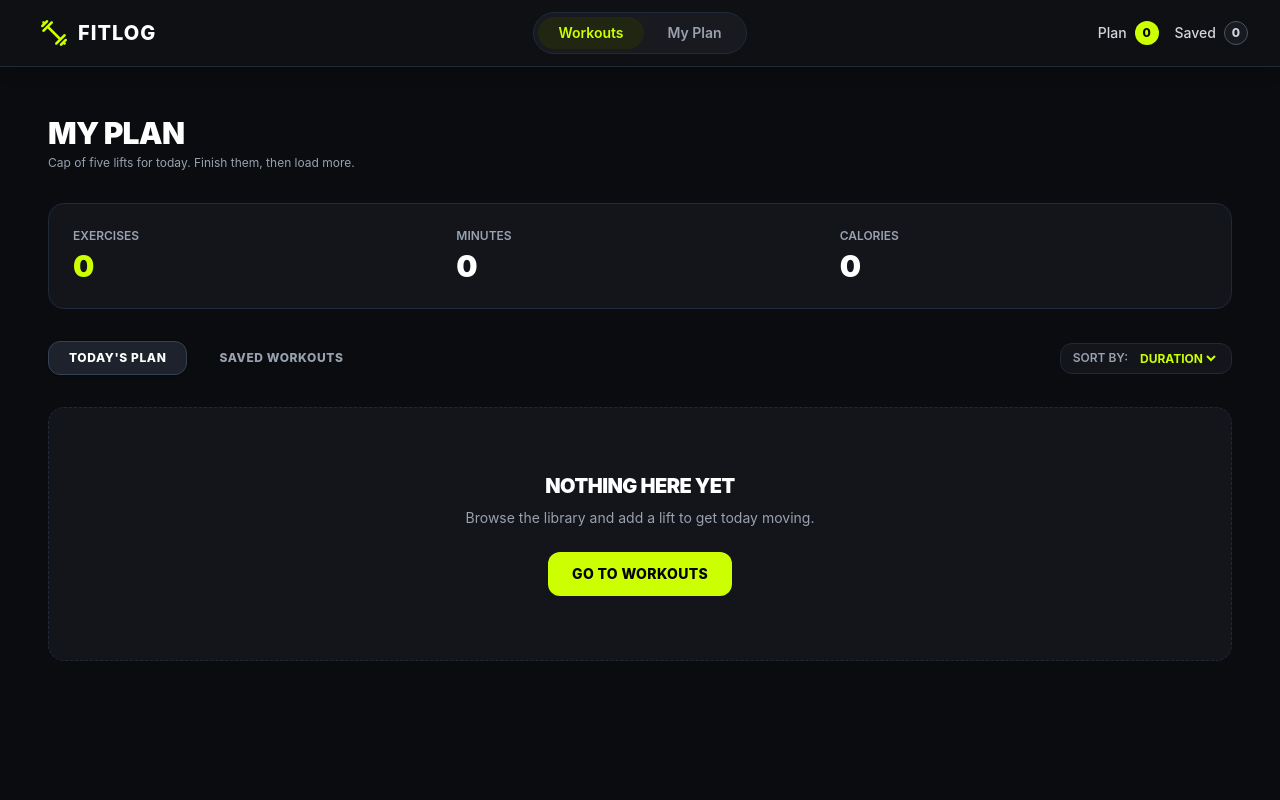
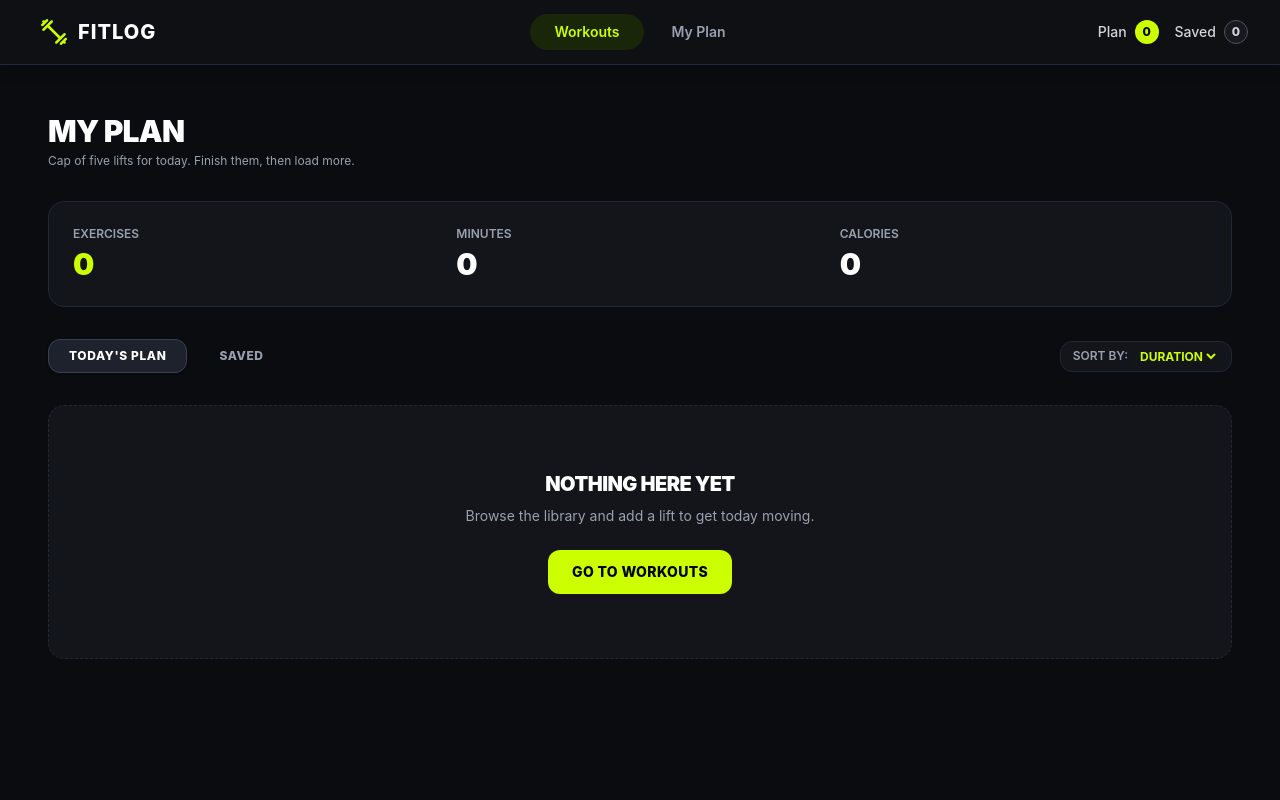
Before and after one commit to mamun8280/a6-fit-log, a Next.js app: page /my-plan in a window 1280 px wide. Shown: the top 800 px of the page. Built offline with nearby package versions, Linux system fonts and the light colour scheme.

Commit message:
Add a 404 Page

```diff
--- a/src/app/layout.tsx
+++ b/src/app/layout.tsx
@@ -33,7 +33,7 @@ export default function RootLayout({
       <body className="min-h-full flex flex-col bg-[#0a0a0c] text-white">
         <FitlogProvider>
           <NavbarWrapper />
-          <main className="flex-grow">{children}</main>
+          <main className="grow">{children}</main>
           <Footer />
         </FitlogProvider>
       </body>
--- a/src/app/my-plan/page.tsx
+++ b/src/app/my-plan/page.tsx
@@ -93,7 +93,7 @@ const MyPlanPage = () => {
                                     : 'text-gray-400 hover:text-white'
                             }`}
                         >
-                            Saved Workouts
+                            Saved
                         </button>
                     </div>
 
--- /dev/null
+++ b/src/app/not-found.tsx
@@ -0,0 +1,22 @@
+
+import Link from 'next/link';
+
+const NotFound = () => {
+    return (
+        <div className="min-h-[80vh] bg-[#0f1115] text-white flex flex-col items-center justify-center px-4 text-center">
+            <h1 className="text-8xl font-extrabold text-[#ccff00] mb-2 tracking-wider">404</h1>
+            <h2 className="text-2xl md:text-3xl font-bold mb-3 uppercase tracking-wide">Page Not Found</h2>
+            <p className="text-gray-400 mb-8 max-w-md text-sm md:text-base">
+                Oops! The page you are looking for does not exist or has been moved. Let&apos;s get you back on track.
+            </p>
+            <Link
+                href="/"
+                className="bg-[#ccff00] text-black font-extrabold px-8 py-3.5 rounded-2xl hover:opacity-90 transition-all shadow-lg text-sm tracking-wider uppercase"
+            >
+                Go Back Home
+            </Link>
+        </div>
+    );
+};
+
+export default NotFound;
--- a/src/components/Banner.tsx
+++ b/src/components/Banner.tsx
@@ -4,24 +4,20 @@ import bannerImg from '@/assets/banner.png';
 
 const Banner = () => {
   return (
-    <div className="bg-[#13151b] rounded-2xl p-6 md:p-12 flex flex-col md:flex-row items-center justify-between gap-8 mt-8 mb-12 mx-[10px] border border-gray-800">
+    <div className="bg-[#13151b] rounded-2xl p-6 md:p-12 flex flex-col md:flex-row items-center justify-between gap-8 my-12 mx-5 border border-gray-800">
 
       <div className="max-w-xl space-y-4">
-
         <span className="text-[#ccff00] font-bold text-xs tracking-widest uppercase">
           WORKOUT LIBRARY
         </span>
-
 
         <h1 className="text-3xl md:text-5xl font-black text-white tracking-tight uppercase leading-tight font-sans">
           TRAIN WITH INTENT. LOG EVERY SET.
         </h1>
 
-
         <p className="text-gray-400 text-sm md:text-base leading-relaxed">
           FitLog is a dark, no-nonsense gym companion: pick a lift, lock it into today&apos;s plan, and watch the week&apos;s work add up.
         </p>
-
 
         <a
           href="#library"
@@ -43,7 +39,6 @@ const Banner = () => {
         </a>
       </div>
 
-
       <div className="w-full md:w-auto flex justify-center">
         <Image
           src={bannerImg}
--- a/src/components/SavedWorkoutsList.tsx
+++ b/src/components/SavedWorkoutsList.tsx
@@ -7,7 +7,7 @@ import { IWorkout } from '@/types/type';
 
 interface SavedWorkoutsListProps {
     workouts: IWorkout[];
-    onRemove: (id: number) => void; // string | number এর পরিবর্তে শুধু number দিন
+    onRemove: (id: number) => void;
 }
 
 const SavedWorkoutsList: React.FC<SavedWorkoutsListProps> = ({ workouts, onRemove }) => {
@@ -35,6 +35,10 @@ const SavedWorkoutsList: React.FC<SavedWorkoutsListProps> = ({ workouts, onRemov
                             </div>
                             <div>
                                 <h4 className="font-black uppercase text-sm text-white">{workout.name}</h4>
+                                {/* Name er niche equipment dekhanor jonno eta add kora holo */}
+                                <p className="text-xs text-gray-400 mt-0.5">
+                                    {Array.isArray(workout.equipment) ? workout.equipment.join(', ') : workout.equipment || 'None'}
+                                </p>
                                 <p className="text-xs text-gray-400 mt-1">
                                     ⏱️ {workout.duration} min • 🔥 {workout.caloriesBurned || workout.calories} kcal • ★ {workout.rating}
                                 </p>
--- a/src/components/shared/Footer.tsx
+++ b/src/components/shared/Footer.tsx
@@ -1,4 +1,4 @@
-import React from 'react';
+
 import Image from 'next/image';
 import Link from 'next/link';
 import logoImg from '@/assets/logo.png';
--- a/src/components/shared/Navbar.tsx
+++ b/src/components/shared/Navbar.tsx
@@ -1,6 +1,6 @@
 'use client';
 
-import React from 'react';
+import React, { useSyncExternalStore } from 'react';
 import Image from 'next/image';
 import Link from 'next/link';
 import logo from '@/assets/logo.png';
@@ -11,17 +11,28 @@ interface NavbarProps {
     savedCount?: number;
 }
 
+const emptySubscribe = () => () => {};
+
 const Navbar: React.FC<NavbarProps> = ({
     activePage = 'Workouts',
     planCount = 0,
     savedCount = 0,
 }) => {
+
+    const isMounted = useSyncExternalStore(
+        emptySubscribe,
+        () => true,
+        () => false
+    );
+
+    const currentPlanCount = isMounted ? planCount : 0;
+    const currentSavedCount = isMounted ? savedCount : 0;
+
     return (
-        /* এখানে sticky top-0 z-50 যুক্ত করা হয়েছে যাতে স্ক্রল করলেও নেভবার উপরে আটকে থাকে */
         <nav className="sticky top-0 z-50 w-full bg-[#0f1115]/95 backdrop-blur-md border-b border-gray-800 text-white shadow-lg">
             <div className="container mx-auto px-4 md:px-8 py-3 navbar">
 
-                {/* Navbar Start: লোগো এবং মোবাইল ড্রপডাউন মেনু */}
+
                 <div className="navbar-start flex items-center gap-2">
                     <div className="dropdown">
                         <div tabIndex={0} role="button" className="btn btn-ghost lg:hidden p-1 text-gray-300 hover:bg-gray-800">
@@ -30,8 +41,30 @@ const Navbar: React.FC<NavbarProps> = ({
                             </svg>
                         </div>
                         <ul tabIndex={0} className="menu menu-sm dropdown-content bg-[#181a20] rounded-2xl border border-gray-800 z-50 mt-3 w-52 p-3 shadow-2xl text-gray-300 space-y-1">
-                            <li><Link href="/" className={activePage === 'Workouts' ? 'text-[#ccff00] font-bold bg-[#212613]' : 'hover:text-white'}>Workouts</Link></li>
-                            <li><Link href="/my-plan" className={activePage === 'My Plan' ? 'text-[#ccff00] font-bold bg-[#212613]' : 'hover:text-white'}>My Plan</Link></li>
+                            <li>
+                                <Link
+                                    href="/"
+                                    className={`rounded-full py-2 px-4 transition-all ${
+                                        activePage === 'Workouts'
+                                            ? 'bg-[#1a2608] text-[#ccff00] font-bold'
+                                            : 'hover:text-white hover:bg-gray-800/50'
+                                    }`}
+                                >
+                                    Workouts
+                                </Link>
+                            </li>
+                            <li>
+                                <Link
+                                    href="/my-plan"
+                                    className={`rounded-full py-2 px-4 transition-all ${
+                                        activePage === 'My Plan'
+                                            ? 'bg-[#1a2608] text-[#ccff00] font-bold'
+                                            : 'text-gray-400 hover:text-white hover:bg-gray-800/50'
+                                    }`}
+                                >
+                                    My Plan
+                                </Link>
+                            </li>
                         </ul>
                     </div>
 
@@ -41,23 +74,40 @@ const Navbar: React.FC<NavbarProps> = ({
                     </Link>
                 </div>
 
-                {/* Navbar Center: বড় স্ক্রিনের জন্য নেভিগেশন ট্যাব */}
                 <div className="navbar-center hidden lg:flex">
-                    <div className="flex items-center gap-1 bg-[#181a20] p-1 rounded-full border border-gray-800">
-                        <Link href="/" className={`px-5 py-1.5 rounded-full text-sm font-semibold transition-colors ${activePage === 'Workouts' ? 'bg-[#212613] text-[#ccff00]' : 'text-gray-400 hover:text-white'}`}>Workouts</Link>
-                        <Link href="/my-plan" className={`px-5 py-1.5 rounded-full text-sm font-semibold transition-colors ${activePage === 'My Plan' ? 'bg-[#212613] text-[#ccff00]' : 'text-gray-400 hover:text-white'}`}>My Plan</Link>
+                    <div className="flex items-center gap-1">
+                        <Link
+                            href="/"
+                            className={`px-6 py-2 rounded-full text-sm font-semibold transition-all ${
+                                activePage === 'Workouts'
+                                    ? 'bg-[#1a2608] text-[#ccff00] font-bold'
+                                    : 'text-gray-400 hover:text-white'
+                            }`}
+                        >
+                            Workouts
+                        </Link>
+                        <Link
+                            href="/my-plan"
+                            className={`px-6 py-2 rounded-full text-sm font-semibold transition-all ${
+                                activePage === 'My Plan'
+                                    ? 'bg-[#1a2608] text-[#ccff00] font-bold'
+                                    : 'text-gray-400 hover:text-white'
+                            }`}
+                        >
+                            My Plan
+                        </Link>
                     </div>
                 </div>
 
-                {/* Navbar End: প্ল্যান এবং সেভড কাউন্ট ব্যাজ */}
+
                 <div className="navbar-end flex items-center gap-3 md:gap-4">
                     <Link href="/my-plan" className="flex items-center gap-1.5 md:gap-2 text-xs md:text-sm font-medium text-gray-300 hover:opacity-90 transition-opacity">
                         <span className="hidden sm:inline">Plan</span>
-                        <span className="bg-[#ccff00] text-black font-extrabold w-5 h-5 md:w-6 md:h-6 rounded-full flex items-center justify-center text-xs shadow">{planCount}</span>
+                        <span className="bg-[#ccff00] text-black font-extrabold w-5 h-5 md:w-6 md:h-6 rounded-full flex items-center justify-center text-xs shadow">{currentPlanCount}</span>
                     </Link>
                     <Link href="/my-plan" className="flex items-center gap-1.5 md:gap-2 text-xs md:text-sm font-medium text-gray-300 hover:opacity-90 transition-opacity">
                         <span className="hidden sm:inline">Saved</span>
-                        <span className="border border-gray-600 text-gray-300 font-extrabold w-5 h-5 md:w-6 md:h-6 rounded-full flex items-center justify-center text-xs bg-[#181a20]">{savedCount}</span>
+                        <span className="border border-gray-600 text-gray-300 font-extrabold w-5 h-5 md:w-6 md:h-6 rounded-full flex items-center justify-center text-xs bg-[#181a20]">{currentSavedCount}</span>
                     </Link>
                 </div>
 
```
Also changed, not shown: src/app/page.tsx (+4 -4 lines), src/app/workout/[id]/page.tsx (+15 -13 lines), src/components/TodaysPlanList.tsx (+16 -3 lines), src/components/WorkoutCard.tsx (+8 -8 lines).
